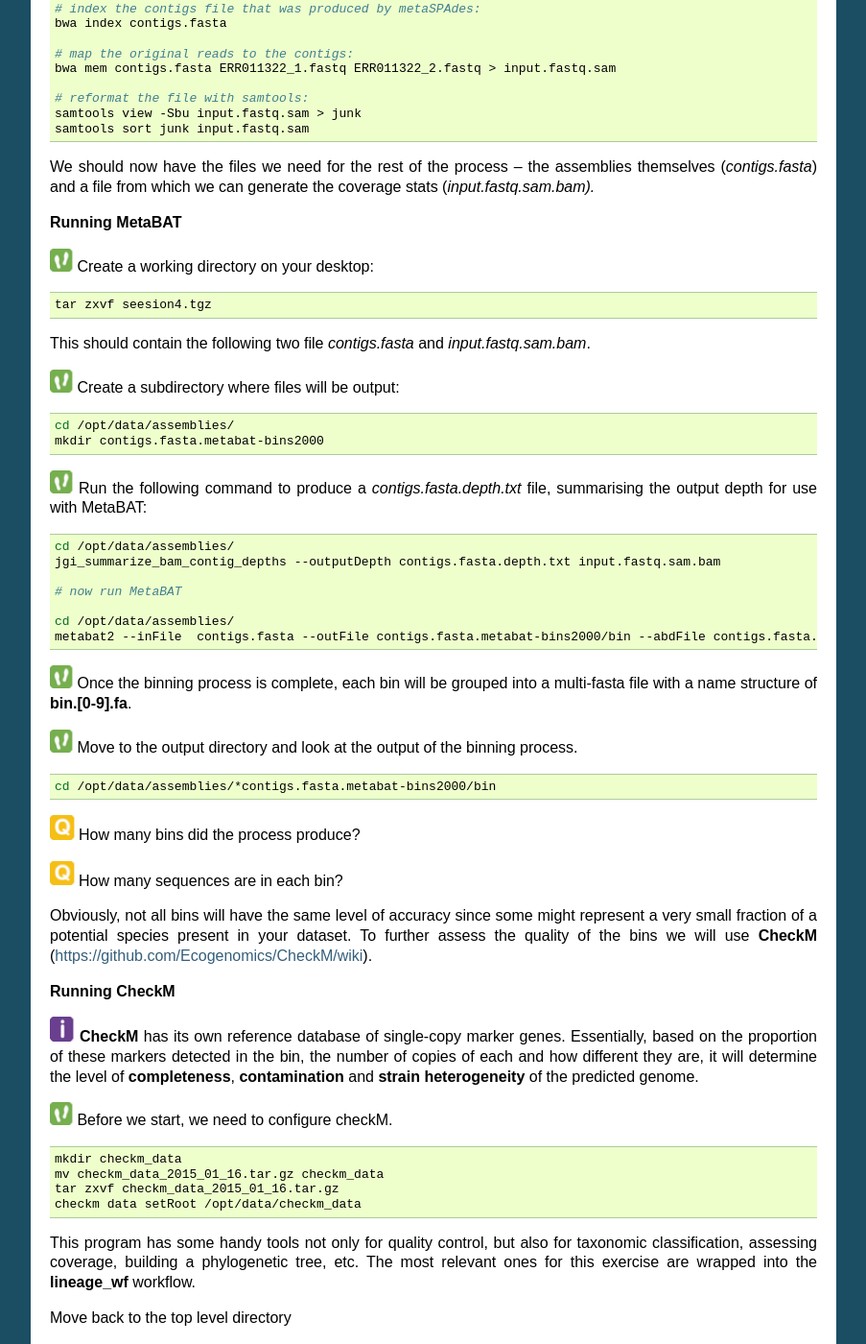
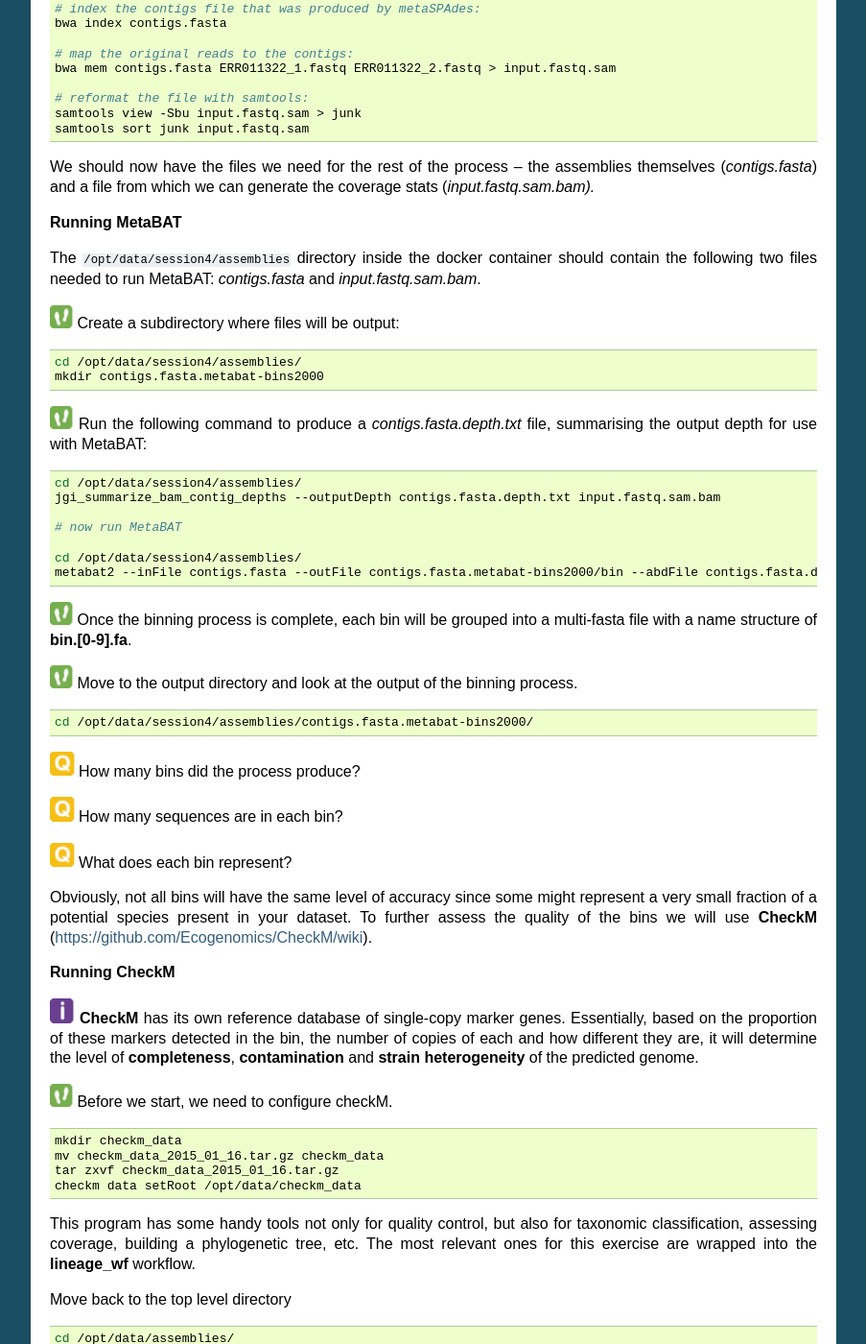
Before and after one commit to EBI-Metagenomics/mgnify-biata-2021, a Sphinx documentation site: the page built from docs/source/mag.rst, in a window 1280 px wide and 1400 px high, scrolled down 1657 px. Shown: the whole window at 96% size, without its empty margins (198-1101 px from the left). Built offline with Sphinx 7.4.7, drawn with Linux system fonts in a browser that asks for light colours; some of the changed text lies outside the part shown.

Commit message:
Update the MetaBAT section

```diff
--- a/docs/source/mag.rst
+++ b/docs/source/mag.rst
@@ -29,7 +29,7 @@ In this directory, download the tarball from http://ftp.ebi.ac.uk/pub/databases/
     wget -q http://ftp.ebi.ac.uk/pub/databases/metagenomics/mgnify_courses/biata_2021/session4.tgz
     tar xzvf session4.tgz
 
-Now make sure that you have pulled the docker container
+Now make sure that you have pulled the docker container:
 
 .. code-block:: bash
 
@@ -46,7 +46,7 @@ Generating metagenome assembled genomes
 
 |image1|\ Learning Objectives - in the following exercises you will
 learn how to bin an assembly, assess the quality of this assembly with
-checkM and then visualise a placement of these genomes within a
+CheckM and then visualise a placement of these genomes within a
 reference tree.
 
 |image1|\  As with the assembly process, there are many software tools available for
@@ -95,20 +95,14 @@ generate the coverage stats (*input.fastq.sam.bam).*
 
 **Running MetaBAT**
 
-|image3|\  Create a working directory on your desktop:
-
-.. code-block:: bash
-
-    tar zxvf seesion4.tgz
-
-This should contain the following two file *contigs.fasta*
-and *input.fastq.sam.bam*.
+The ``/opt/data/session4/assemblies`` directory inside the docker container should
+contain the following two files needed to run MetaBAT: *contigs.fasta* and *input.fastq.sam.bam*.
 
 |image3|\ Create a subdirectory where files will be output:
 
 .. code-block:: bash
 
-    cd /opt/data/assemblies/
+    cd /opt/data/session4/assemblies/
     mkdir contigs.fasta.metabat-bins2000
 
 |image3|\  Run the following command to produce a
@@ -117,13 +111,13 @@ MetaBAT:
 
 .. code-block:: bash
 
-    cd /opt/data/assemblies/
+    cd /opt/data/session4/assemblies/
     jgi_summarize_bam_contig_depths --outputDepth contigs.fasta.depth.txt input.fastq.sam.bam
 
     # now run MetaBAT
 
-    cd /opt/data/assemblies/
-    metabat2 --inFile  contigs.fasta --outFile contigs.fasta.metabat-bins2000/bin --abdFile contigs.fasta.depth.txt --minContig 2000
+    cd /opt/data/session4/assemblies/
+    metabat2 --inFile contigs.fasta --outFile contigs.fasta.metabat-bins2000/bin --abdFile contigs.fasta.depth.txt --minContig 2000
 
 |image3|\ Once the binning process is complete, each bin will be
 grouped into a multi-fasta file with a name structure of
@@ -133,11 +127,13 @@ grouped into a multi-fasta file with a name structure of
 
 .. code-block:: bash
 
-    cd /opt/data/assemblies/*contigs.fasta.metabat-bins2000/bin
+    cd /opt/data/session4/assemblies/contigs.fasta.metabat-bins2000/
 
 |image4|\  How many bins did the process produce?
 
 |image4|\  How many sequences are in each bin?
+
+|image4|\  What does each bin represent?
 
 Obviously, not all bins will have the same level of accuracy since some
 might represent a very small fraction of a potential species present in
```
